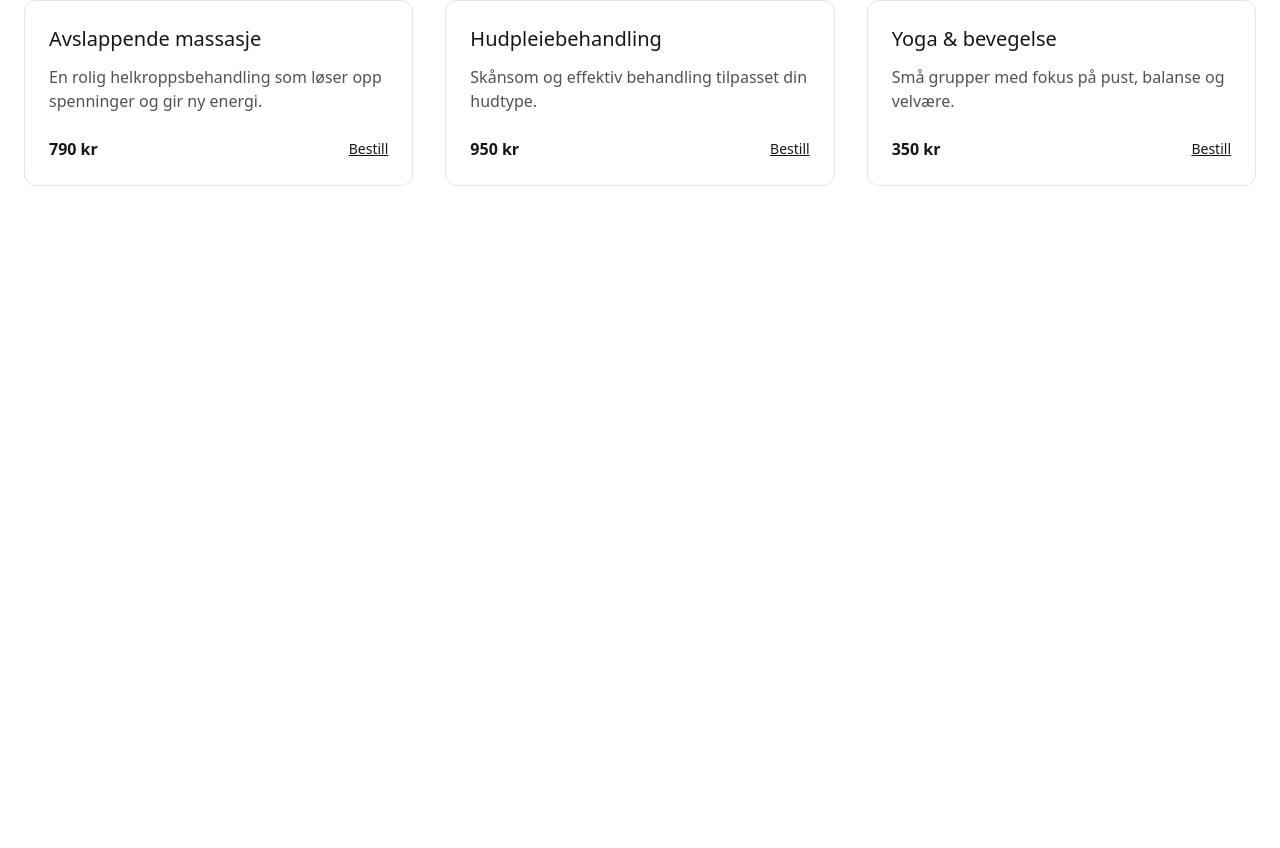
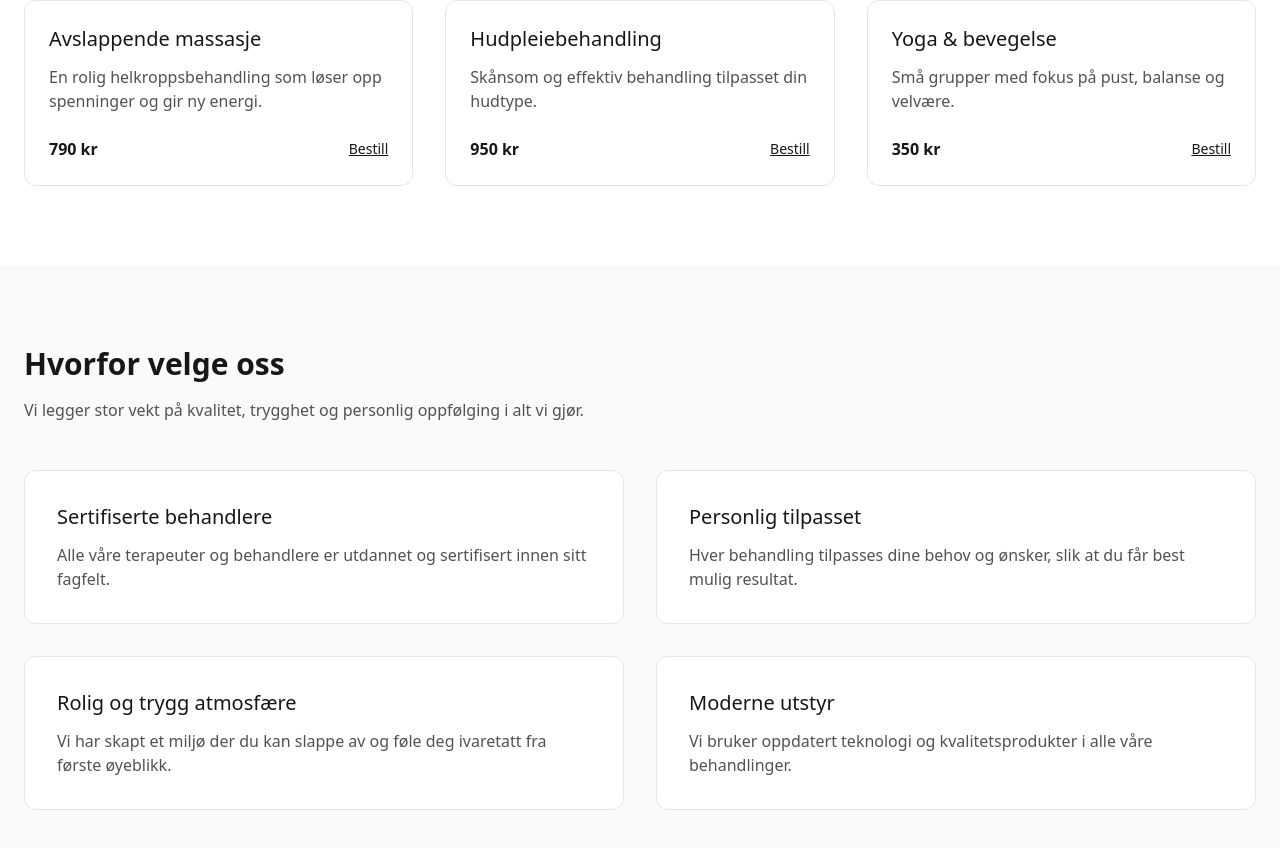
Before and after one commit to Kittypoda/smudig, a React (Vite) app: page / in a window 1280 px wide. Shown: the part 764-1612 px from the top of the page. Before the commit the page ends 1030 px from the top, so only its background shows below. Built offline with nearby package versions, Linux system fonts and the light colour scheme.

Commit message:
trust section ok

```diff
--- a/src/App.jsx
+++ b/src/App.jsx
@@ -1,11 +1,13 @@
 import Hero from "./components/Hero";
 import Services from "./components/Services";
+import Trust from "./components/Trust";
 
 export default function App() {
   return (
     <div className="min-h-screen">
       <Hero />
       <Services />
+      <Trust />
     </div>
   );
 }
--- /dev/null
+++ b/src/components/Trust.jsx
@@ -0,0 +1,53 @@
+const reasons = [
+  {
+    title: "Sertifiserte behandlere",
+    text: "Alle våre terapeuter og behandlere er utdannet og sertifisert innen sitt fagfelt.",
+  },
+  {
+    title: "Personlig tilpasset",
+    text: "Hver behandling tilpasses dine behov og ønsker, slik at du får best mulig resultat.",
+  },
+  {
+    title: "Rolig og trygg atmosfære",
+    text: "Vi har skapt et miljø der du kan slappe av og føle deg ivaretatt fra første øyeblikk.",
+  },
+  {
+    title: "Moderne utstyr",
+    text: "Vi bruker oppdatert teknologi og kvalitetsprodukter i alle våre behandlinger.",
+  },
+];
+
+export default function Trust() {
+  return (
+    <section className="bg-neutral-50 py-20">
+      <div className="max-w-7xl mx-auto px-6">
+
+        <div className="mb-12">
+          <h2 className="text-3xl font-semibold text-neutral-900 mb-4">
+            Hvorfor velge oss
+          </h2>
+          <p className="text-neutral-600 max-w-2xl">
+            Vi legger stor vekt på kvalitet, trygghet og personlig oppfølging i alt vi gjør.
+          </p>
+        </div>
+
+        <div className="grid md:grid-cols-2 gap-8">
+          {reasons.map((reason, index) => (
+            <div
+              key={index}
+              className="bg-white p-8 rounded-xl border border-neutral-200"
+            >
+              <h3 className="text-xl font-medium text-neutral-900 mb-3">
+                {reason.title}
+              </h3>
+              <p className="text-neutral-600">
+                {reason.text}
+              </p>
+            </div>
+          ))}
+        </div>
+
+      </div>
+    </section>
+  );
+}
```
